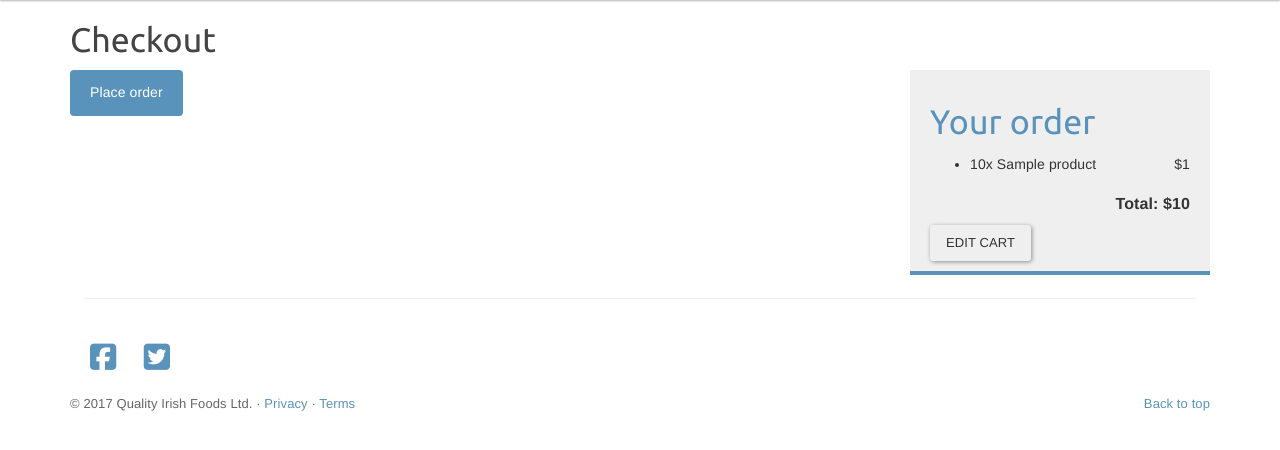
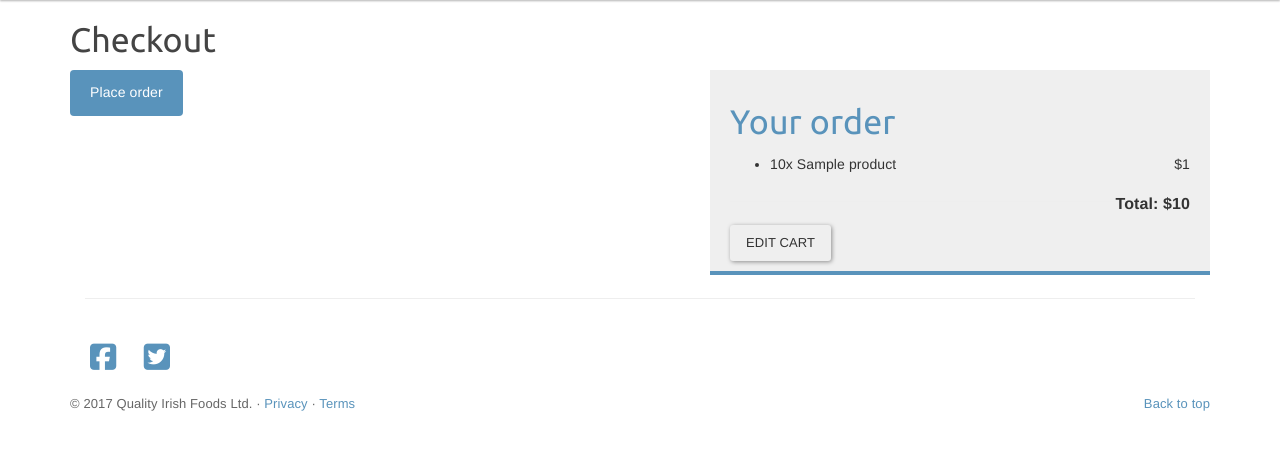
Before and after one commit to coylec/stream3_project, a Django app: template orders/templates/orders/order/create.html in a window 1280 px wide. Shown: the part 152-602 px from the top of the page. Run offline with Django 3.2, Linux system fonts and the light colour scheme; the template is opened without the code that fills it: most values are stand-ins (such as "Sample title", 1, 10 or a date in 2020); parts of the project's set-up code (start-up, migrations or seed data) failed here and were passed over; some libraries are stand-ins or nearby versions.

Commit message:
Order-info styling fix

```diff
--- a/static/css/base.css
+++ b/static/css/base.css
@@ -202,7 +202,7 @@
 
 .order-info {
     float:right;
-    width:300px;
+    width:500px;
     background:#efefef;
     padding:10px 20px;
     color:#333;
```
